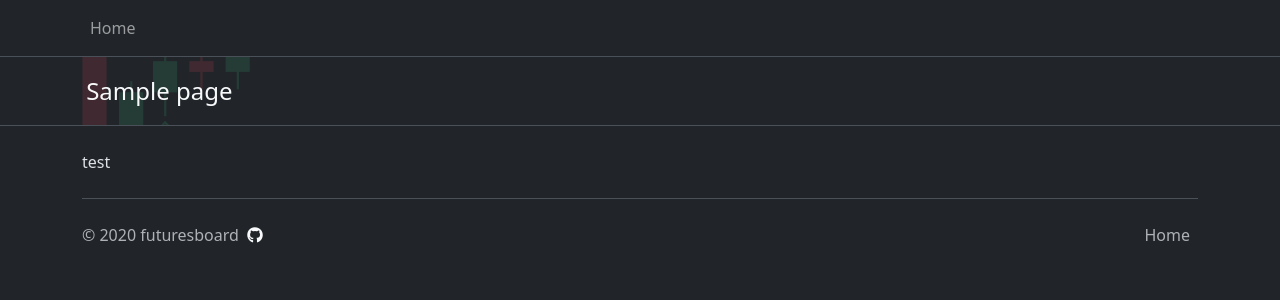
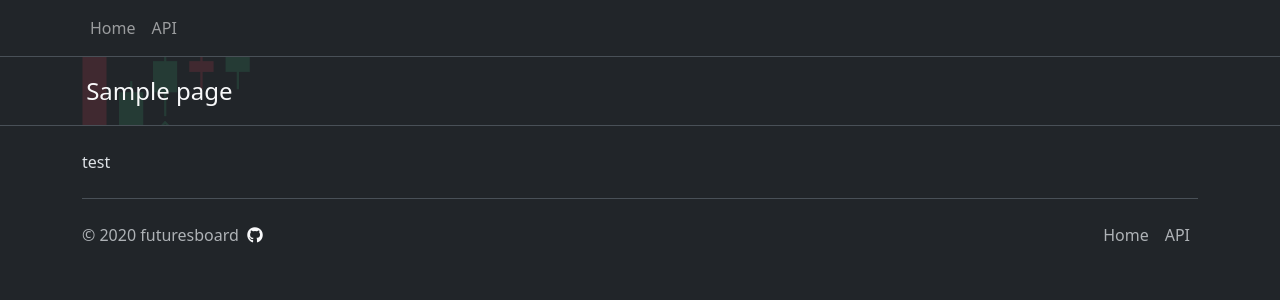
Before and after one commit to ecoppen/futuresboard, a FastAPI app: template templates/index.html in a window 1280 px wide. Shown: the top 300 px of the page. Run offline with FastAPI, Linux system fonts and the light colour scheme; the template is opened without the code that fills it: most values are stand-ins (such as "Sample title", 1, 10 or a date in 2020); parts of the project's set-up code (start-up, migrations or seed data) failed here and were passed over; some libraries are stand-ins or nearby versions.

Commit message:
Add links to API
- API at `/docs` endpoint from FastAPI. `redoc` is the alternative endpoint

```diff
--- a/templates/footer.html
+++ b/templates/footer.html
@@ -7,6 +7,7 @@
 
         <ul class="nav col-md-4 justify-content-end">
             <li class="nav-item"><a href="{{url_for('index')}}" class="nav-link px-2 text-muted">Home</a></li>
+            <li class="nav-item"><a href="/docs" class="nav-link px-2 text-muted">API</a></li>
         </ul>
     </footer>
 </div>
--- a/templates/navbar.html
+++ b/templates/navbar.html
@@ -25,9 +25,10 @@
     <div class="collapse navbar-collapse" id="navbarSupportedContent">
         <div class="container d-flex flex-wrap">
             <ul class="nav navbar-nav me-auto">
-
                 <li class="nav-item"><a href="{{url_for('index')}}" class="nav-link px-2 {% if request.path == "/" %}active{% endif %}"
                                         aria-current="page">Home</a></li>
+                <li class="nav-item"><a href="/docs" class="nav-link px-2"
+                                        aria-current="page">API</a></li>
             </ul>
         </div>
     </div>
```
